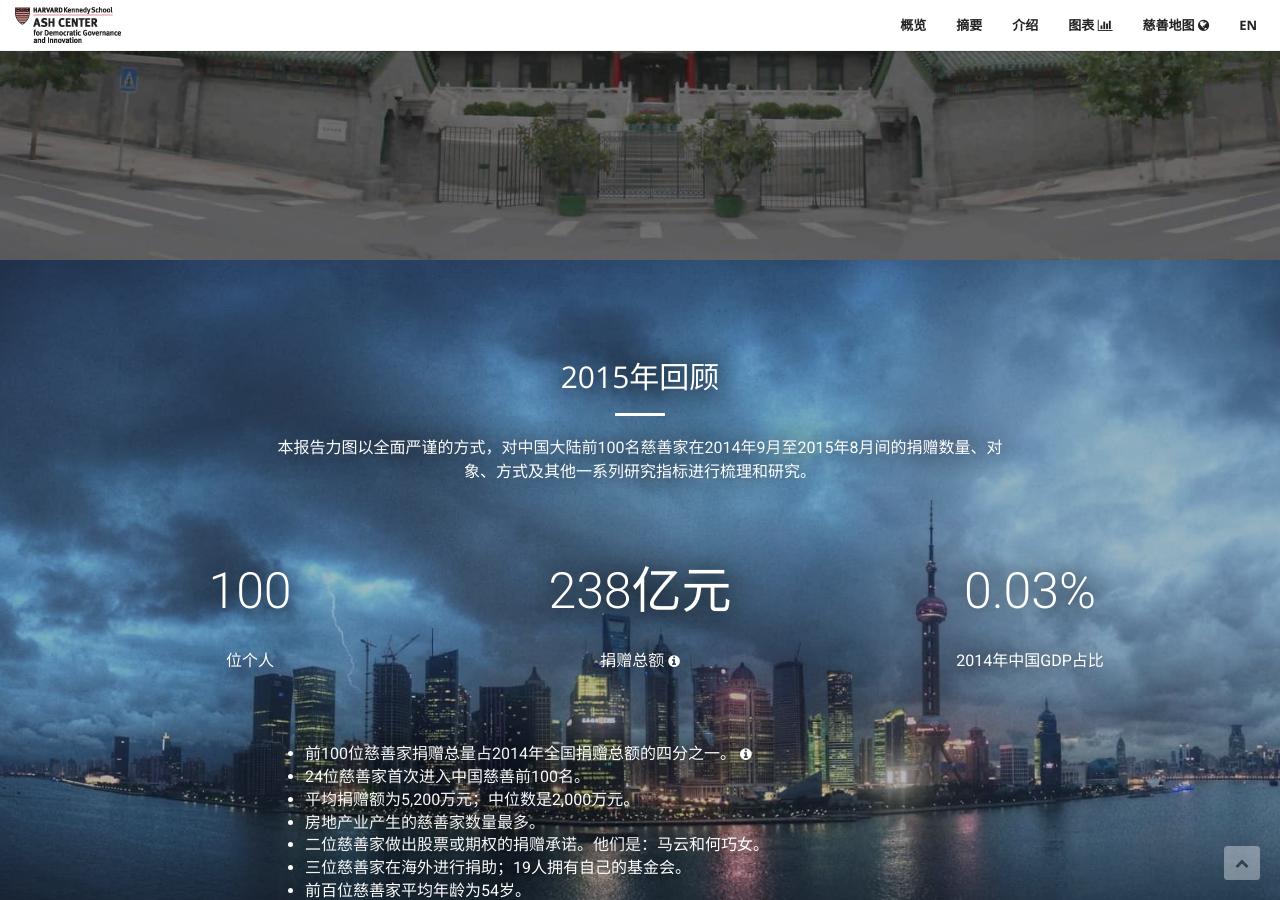
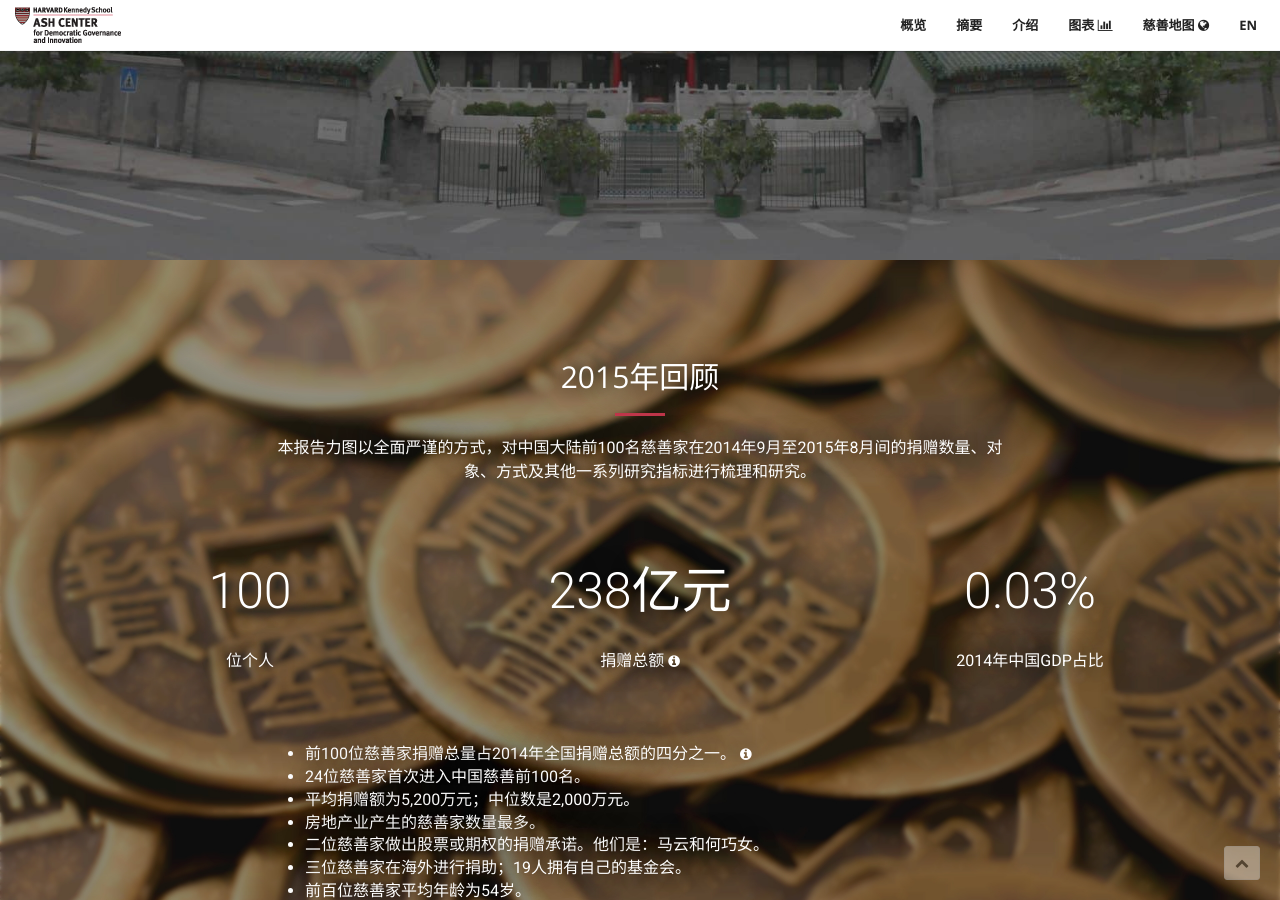
Before and after one commit to Solomon/china-gives, a Jekyll site: the page built from cn/index.html, in a window 1280 px wide and 900 px high, scrolled down 640 px. Built offline with Jekyll 4.4.1, drawn with Linux system fonts in a browser that asks for light colours; comment, search, counter and statistics services are not loaded; some of the changed text lies outside the part shown.

Commit message:
equal cols js removed in prev. commit. some more fixes here. changed some images

```diff
--- a/charts.html
+++ b/charts.html
@@ -23,7 +23,7 @@
             <div class="col-xs-12">
 
                 <a href="?generosity" class="chart-option active" data-chart-name="by Generosity Index" data-chart-type="generosity">
-                    <span>Generosity Index <small data-toggle="tooltip" title="Generosity Index is a novel concept that measures how generous a philanthropist is by dividing his/her donation by the value of shares one holds in public companies, a proxy to his/her financial might"><i class="fa fa-info-circle"></i></small></span>
+                    <span>Generosity Index <small data-toggle="tooltip" title="Only individuals with shares in publicly traded companies are included in Generosity Index. The cut-off date for shareholding and stock price is the last trading day of Fiscal Year 2014"><i class="fa fa-info-circle"></i></small></span>
                 </a>
 
                 <a href="?focus" class="chart-option" data-chart-name="by Focus Areas" data-chart-type="focus">
--- a/cn/charts.html
+++ b/cn/charts.html
@@ -21,7 +21,7 @@
             <div class="col-xs-12">
 
                 <a href="?generosity" class="chart-option active" data-chart-name="慷慨指数" data-chart-type="generosity">
-                    <span>慷慨指数 <small data-toggle="tooltip" title="慷慨指数通过用慈善家捐赠总额除以其持有的上市公司股份价值，衡量在考虑他/她财务实力的情况下，其捐赠的慷慨程度。"><i class="fa fa-info-circle"></i></small></span>
+                    <span>慷慨指数 <small data-toggle="tooltip" title="注：出于计算精确度考虑，慷慨指数目前只纳入拥有上市公司资产的慈善家。持股情况以及股价以2014财年最后一个交易日为准。"><i class="fa fa-info-circle"></i></small></span>
                 </a>
 
                 <a href="?focus" class="chart-option" data-chart-name="多样性指数" data-chart-type="focus">
--- a/cn/index.html
+++ b/cn/index.html
@@ -28,7 +28,7 @@
         <div class="row">
             <div class="col-lg-12 text-center">
                 <h2 class="section-heading">2015年回顾</h2>
-                <hr class="light">
+                <hr class="">
             </div>
         </div>
         <div class="row text-center">
@@ -36,16 +36,16 @@
                 <p>本报告力图以全面严谨的方式，对中国大陆前100名慈善家在2014年9月至2015年8月间的捐赠数量、对象、方式及其他一系列研究指标进行梳理和研究。</p>
             </div>
         </div>
-        <div class="row text-center metrics mg-top-50">
-            <div class="col-sm-4 wow zoomIn">
+        <div class="row text-center metrics">
+            <div class="col-sm-4 wow zoomIn mg-top-50">
                 <p class="metric-lg">100</p>
                 <p>位个人</p>
             </div>
-            <div class="col-sm-4 wow zoomIn">
+            <div class="col-sm-4 wow zoomIn mg-top-50">
                 <p class="metric-lg">238亿元</p>
-                <p>捐赠总额 <small data-toggle="tooltip" title="包括以下四位慈善家所作的捐赠承诺：马云、何巧女、李河君和周旭洲。"><i class="fa fa-info-circle"></i></small></p>
+                <p>捐赠总额 <small data-toggle="tooltip" data-placement="bottom" title="包括以下四位慈善家所作的捐赠承诺：马云、何巧女、李河君和周旭洲。"><i class="fa fa-info-circle"></i></small></p>
             </div>
-            <div class="col-sm-4 wow zoomIn">
+            <div class="col-sm-4 wow zoomIn mg-top-50">
                 <p class="metric-lg">0.03%</p>
                 <p>2014年中国GDP占比</p>
             </div>
@@ -70,7 +70,7 @@
     <div class="container">
         <div class="row">
             <div class="col-lg-12 text-center">
-                <h2 class="section-heading">慈善领袖</h2>
+                <h2 class="section-heading">慈善领袖 – 实际捐赠</h2>
                 <hr class="">
             </div>
         </div>
@@ -88,11 +88,16 @@
                 <div class="service-box">
                     <h3>王苗通</h3>
                     <img src="{{ "/img/people/wang_miaotong.jpg" | prepend: site.baseurl }}" class="person wow fadeIn" alt="Wang Miaotong" style="object-fit: cover;">
-                    <p class="text-muted">王苗通：浙江华通控股董事长王苗通在慷慨指数上名列榜首。他捐资1亿元为家乡浙江上虞新建了一座体育馆。<small data-toggle="tooltip" title="注：出于计算精确度考虑，慷慨指数目前只纳入拥有上市公司资产的慈善家。持股情况以及股价以2014财年最后一个交易日为准。"><i class="fa fa-info-circle"></i></small></p>
+                    <p class="text-muted">王苗通：浙江华通控股董事长王苗通在慷慨指数上名列榜首。他捐资1亿元为家乡浙江上虞新建了一座体育馆。<small data-toggle="tooltip" title="慷慨指数通过用慈善家捐赠总额除以其持有的上市公司股份价值，衡量在考虑他/她财务实力的情况下，其捐赠的慷慨程度。"><i class="fa fa-info-circle"></i></small></p>
                 </div>
             </div>
         </div>
-        <hr class="mg-top-25">
+        <div class="row mg-top-100">
+            <div class="col-lg-12 text-center">
+                <h2 class="section-heading">慈善领袖 – 承诺捐赠</h2>
+                <hr class="">
+            </div>
+        </div>
         <div class="row">
             <div class="col-xs-6 text-center">
                 <div class="service-box">
@@ -132,12 +137,14 @@
     </div>
 </section>
 
+<section id="top-industries" class="wow fadeIn no-padding">
     <div class="container-fluid">
-    <div id="equalcols" class="row no-gutter">
-        <div class="col-sm-6">
-            <section class="top-industry bg-dark bg-image wow fadeIn" id="industries">
+        <div class="row text-center">
+          <div class="row-height">
+            <div class="col-sm-6 col-height top-industry bg-dark bg-image">
                 <div class="background-image zoomable"></div>
-                <div class="container-fluid text-center">
+                <div class="inside">
+                    <div class="content">
                         <div class="row">
                             <div class="col-lg-10 col-lg-offset-1">
                                 <h2 class="section-heading wow bounce"><i class="fa fa-building"></i> 房地产：贡献最大</h2>
@@ -146,12 +153,12 @@
                             </div>
                         </div>
                     </div>
-            </section>
                 </div>
-        <div class="col-sm-6">
-            <section class="hot-sector bg-dark bg-image wow fadeIn" id="sectors">
+            </div>
+            <div class="col-sm-6 col-height hot-sector bg-dark bg-image">
                 <div class="background-image zoomable"></div>
-                <div class="container-fluid text-center">
+                <div class="inside">
+                    <div class="content">
                         <div class="row">
                             <div class="col-lg-10 col-lg-offset-1">
                                 <h2 class="section-heading wow bounce"><i class="fa fa-graduation-cap"></i> 教育：受益最多</h2>
@@ -160,20 +167,46 @@
                             </div>
                         </div>
                     </div>
-            </section>
                 </div>
             </div>
            </div>
+        </div>
+    </div>
+</section>
 
-<section id="government" class="government bg-dark bg-image">
+<section id="foundations" class="wow fadeIn no-padding">
+    <div class="container-fluid">
+        <div class="row text-center">
+          <div class="row-height">
+            <div class="col-sm-6 col-height government bg-dark bg-image">
                 <div class="background-image zoomable"></div>
-    <div class="container">
+                <div class="inside">
+                    <div class="content">
                         <div class="row">
-            <div class="col-md-8 col-md-offset-2 text-center">
+                            <div class="col-lg-10 col-lg-offset-1">
                                  <h2 class="section-heading wow bounce" data-wow-delay=".1s"><i class="fa fa-university"></i> 政府</h2>
                                 <hr class="light">
                                 <div class="wow zoomIn" data-wow-delay=".1s">
                                     <p>大约近六成的慈善家（57人）选择对政府或政府支持的公益机构进行捐赠。</p>
+                                </div>
+                            </div>
+                        </div>
+                    </div>
+                </div>
+            </div>
+            <div class="col-sm-6 col-height private-foundation bg-dark bg-image">
+                <div class="background-image zoomable"></div>
+                <div class="inside">
+                    <div class="content">
+                        <div class="row">
+                            <div class="col-lg-10 col-lg-offset-1">
+                                <h2 class="section-heading wow bounce"><i class="fa fa-balance-scale"></i> 个人基金会</h2>
+                                <hr class="light">
+                                <p class="wow zoomIn">在百名慈善家中，共有19人成立了自己的基金会。</p>
+                            </div>
+                        </div>
+                    </div>
+                </div>
             </div>
            </div>
         </div>
--- a/css/site.css
+++ b/css/site.css
@@ -23,9 +23,12 @@
     margin-top: 25px;
 }
 
-
 .mg-top-50 {
     margin-top: 50px;
+}
+
+.mg-top-100 {
+    margin-top: 100px;
 }
 
 ul.no-bullets {
@@ -339,7 +342,7 @@
 }
 
 section.bg-image.overview div.background-image {
-    background-image: url(../img/home/shanghai.jpg);
+    background-image: url(../img/home/overview.jpg);
 }
 
 /* Generous section */
@@ -423,7 +426,6 @@
     }
 
 }
-
 
 .bg-image.top-industry div.background-image {
     background-image: url(../img/home/construction.jpg);
--- a/js/custom.js
+++ b/js/custom.js
@@ -22,13 +22,6 @@
 
 function arr_last(arr){
   return arr[arr.length - 1];
-}
-
-function equalHeightCols() {
-  var rowHeight = $('#equalcols').height();
-  $('#equalcols [class*="col-"]').css({
-      'height': rowHeight + 'px'
-  });
 }
 
 function resize_charts() {
@@ -703,7 +696,6 @@
     fix_chart(this);
     auto_hide_fixed_charts();
   });
-  equalHeightCols();
   $('#charts-container .chart-options a').click(function (event){
     var chart_type = $(this).data('chart-type');
     draw_charts(chart_type);
```
Also changed, not shown: index.html (+14 -10 lines), img/home/1.png (deleted), img/home/home3.jpg (deleted), img/home/overview.jpg (added), img/home/private_foundation.jpg, img/home/shanghai.jpg (deleted), img/home/temple_of_heaven.jpg (deleted). Lines whose indentation alone changed are shown as unchanged.
